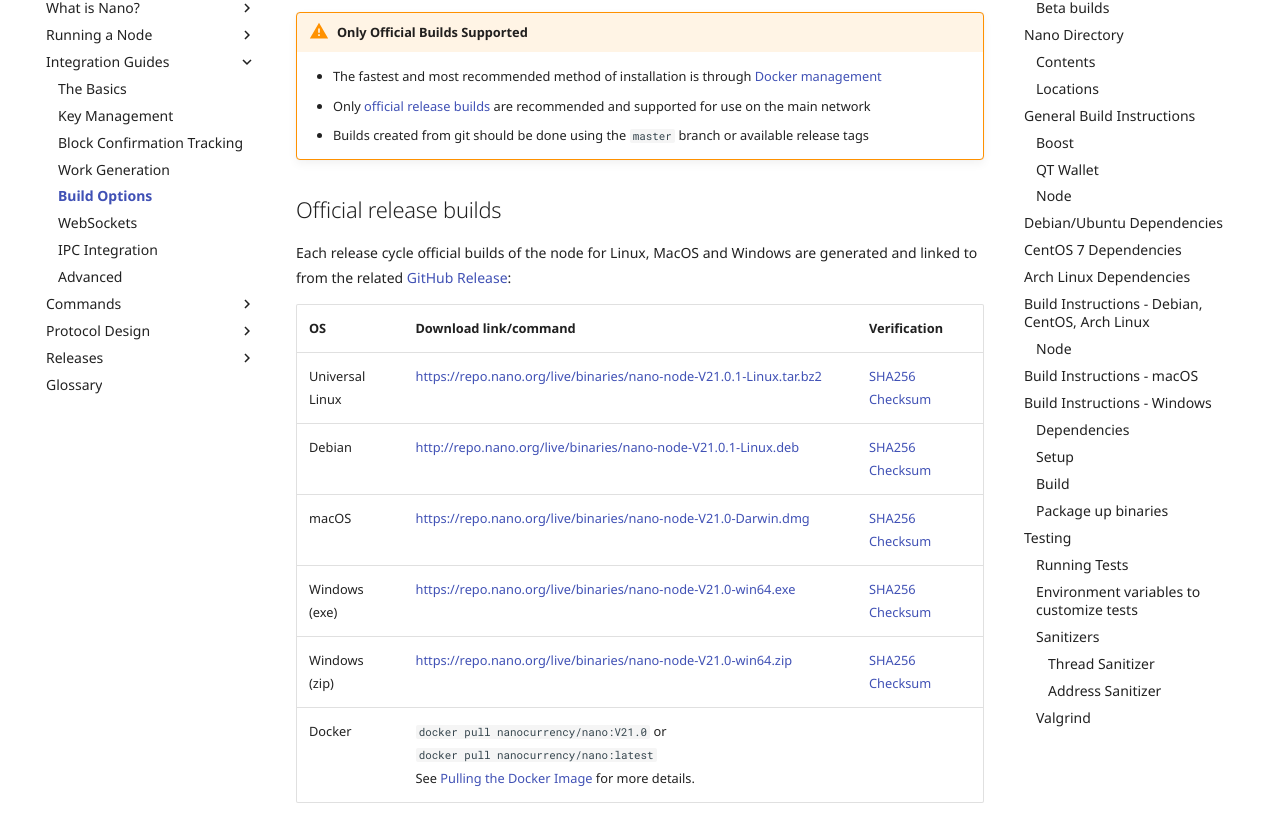
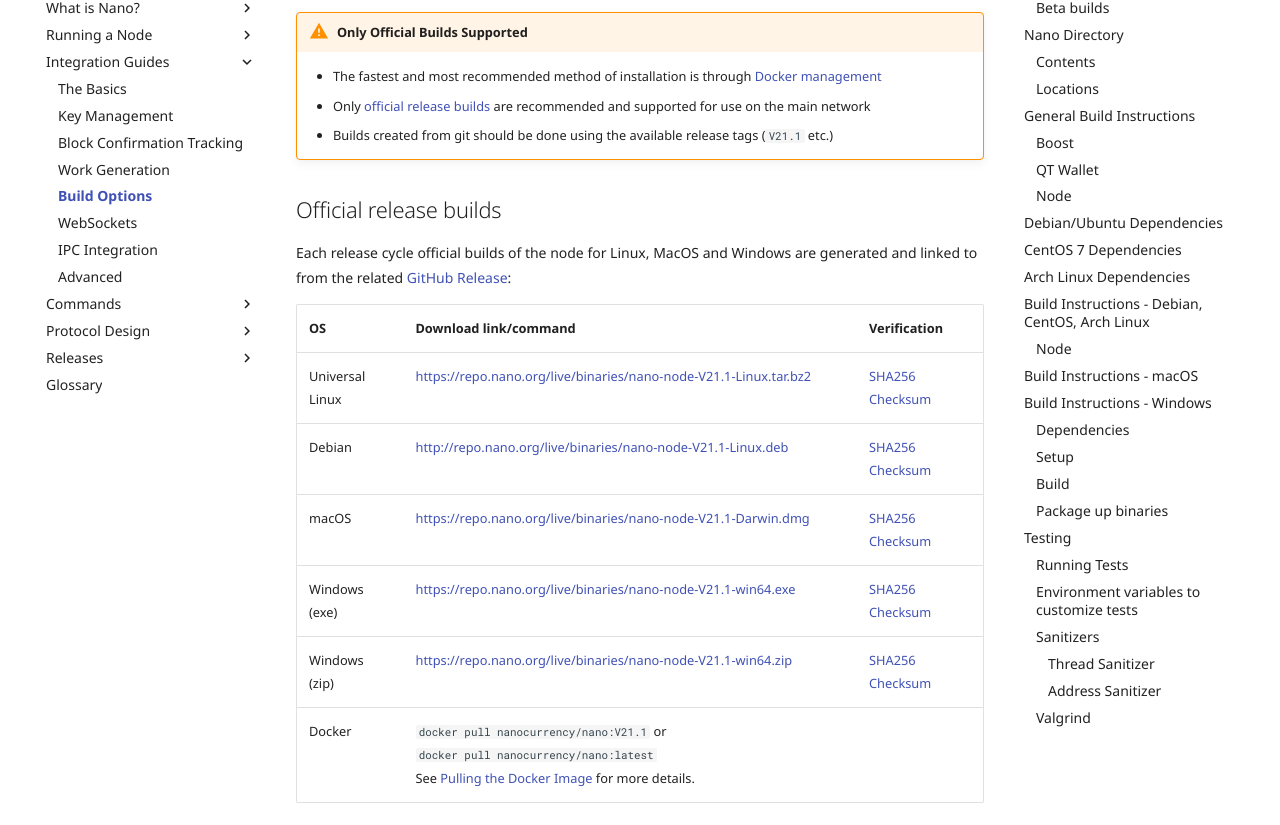
Before and after one commit to nanocurrency/nano-docs, an MkDocs documentation site: the page built from docs/integration-guides/build-options.md, in a window 1280 px wide and 1400 px high. Shown: the part 157-982 px from the top of the window. Built offline with MkDocs 1.6.1 and Material for MkDocs 9.7.7, drawn with Linux system fonts in a browser that asks for light colours; comment, search, counter and statistics services are not loaded; some of the changed text lies outside the part shown.

Commit message:
Updates for V21.1 release (#356)
* Updates for V21.1 release

* Changelog URL specify commit instead

* Warning message on patch availability

* Update a few more cases of V21.0 to V21.0+

Co-authored-by: Guilherme Lawless <guilherme@nano.org>

````diff
--- a/docs/integration-guides/build-options.md
+++ b/docs/integration-guides/build-options.md
@@ -214,7 +214,7 @@
 ### Node
 
 ```bash
-git clone --branch master --recursive https://github.com/nanocurrency/nano-node.git nano_build
+git clone --branch V21.1 --recursive https://github.com/nanocurrency/nano-node.git nano_build
 cd nano_build
 export BOOST_ROOT=`pwd`/../boost_build
 sh util/build_prep/bootstrap_boost.sh -m
@@ -230,7 +230,7 @@
 --8<-- "unsupported-configuration.md"
 
 ```bash
-git clone --branch master --recursive https://github.com/nanocurrency/nano-node.git nano_build
+git clone --branch V21.1 --recursive https://github.com/nanocurrency/nano-node.git nano_build
 cd nano_build
 export BOOST_ROOT=`pwd`/../boost_build
 sh util/build_prep/bootstrap_boost.sh -m
@@ -259,9 +259,8 @@
 
 Using git_bash:
 ```bash
-git clone --branch master --recursive https://github.com/nanocurrency/nano-node
+git clone --branch V21.1 --recursive https://github.com/nanocurrency/nano-node
 cd nano-node
-git checkout master
 ```
 
 **Create a `build` directory inside nano-node (makes for easier cleaning of build)**
--- a/docs/snippets/current-release-build-links.md
+++ b/docs/snippets/current-release-build-links.md
@@ -1,8 +1,8 @@
 | OS | Download link/command | Verification |
 |----|---------------|-|
-| Universal Linux | https://repo.nano.org/live/binaries/nano-node-V21.0.1-Linux.tar.bz2 | [SHA256 Checksum](https://repo.nano.org/live/binaries/nano-node-V21.0.1-Linux.tar.bz2.sha256) |
-| Debian | http://repo.nano.org/live/binaries/nano-node-V21.0.1-Linux.deb | [SHA256 Checksum](https://repo.nano.org/live/binaries/nano-node-V21.0.1-Linux.deb.sha256) |
-| macOS | https://repo.nano.org/live/binaries/nano-node-V21.0-Darwin.dmg | [SHA256 Checksum](https://s3.us-east-2.amazonaws.com/repo.nano.org/live/binaries/nano-node-V21.0-Darwin.dmg.sha256) |
-| Windows (exe) | https://repo.nano.org/live/binaries/nano-node-V21.0-win64.exe | [SHA256 Checksum](https://repo.nano.org/live/binaries/nano-node-V21.0-win64.exe.sha256) |
-| Windows (zip) | https://repo.nano.org/live/binaries/nano-node-V21.0-win64.zip | [SHA256 Checksum](https://repo.nano.org/live/binaries/nano-node-V21.0-win64.zip.sha256) |
-| Docker | `docker pull nanocurrency/nano:V21.0` or `docker pull nanocurrency/nano:latest`<br />See [Pulling the Docker Image](/running-a-node/node-setup/#pulling-the-docker-image) for more details. | |
+| Universal Linux | https://repo.nano.org/live/binaries/nano-node-V21.1-Linux.tar.bz2 | [SHA256 Checksum](https://repo.nano.org/live/binaries/nano-node-V21.1-Linux.tar.bz2.sha256) |
+| Debian | http://repo.nano.org/live/binaries/nano-node-V21.1-Linux.deb | [SHA256 Checksum](https://repo.nano.org/live/binaries/nano-node-V21.1-Linux.deb.sha256) |
+| macOS | https://repo.nano.org/live/binaries/nano-node-V21.1-Darwin.dmg | [SHA256 Checksum](https://s3.us-east-2.amazonaws.com/repo.nano.org/live/binaries/nano-node-V21.1-Darwin.dmg.sha256) |
+| Windows (exe) | https://repo.nano.org/live/binaries/nano-node-V21.1-win64.exe | [SHA256 Checksum](https://repo.nano.org/live/binaries/nano-node-V21.1-win64.exe.sha256) |
+| Windows (zip) | https://repo.nano.org/live/binaries/nano-node-V21.1-win64.zip | [SHA256 Checksum](https://repo.nano.org/live/binaries/nano-node-V21.1-win64.zip.sha256) |
+| Docker | `docker pull nanocurrency/nano:V21.1` or `docker pull nanocurrency/nano:latest`<br />See [Pulling the Docker Image](/running-a-node/node-setup/#pulling-the-docker-image) for more details. | |
--- a/docs/snippets/only-official-builds-supported.md
+++ b/docs/snippets/only-official-builds-supported.md
@@ -1,4 +1,4 @@
 !!! warning "Only Official Builds Supported"
 	* The fastest and most recommended method of installation is through [Docker management](/running-a-node/node-setup)
 	* Only [official release builds](/integration-guides/build-options#official-release-builds) are recommended and supported for use on the main network
-	* Builds created from git should be done using the `master` branch or available release tags
+	* Builds created from git should be done using the available release tags (`V21.1` etc.)
````
Also changed, not shown: docs/releases/current-release-notes.md (+8 -5 lines), docs/releases/network-upgrades.md (+1 -1 lines), docs/releases/node-releases.md (+6 -2 lines), docs/snippets/release-details-v21-1.md (added, +5 -0 lines).
